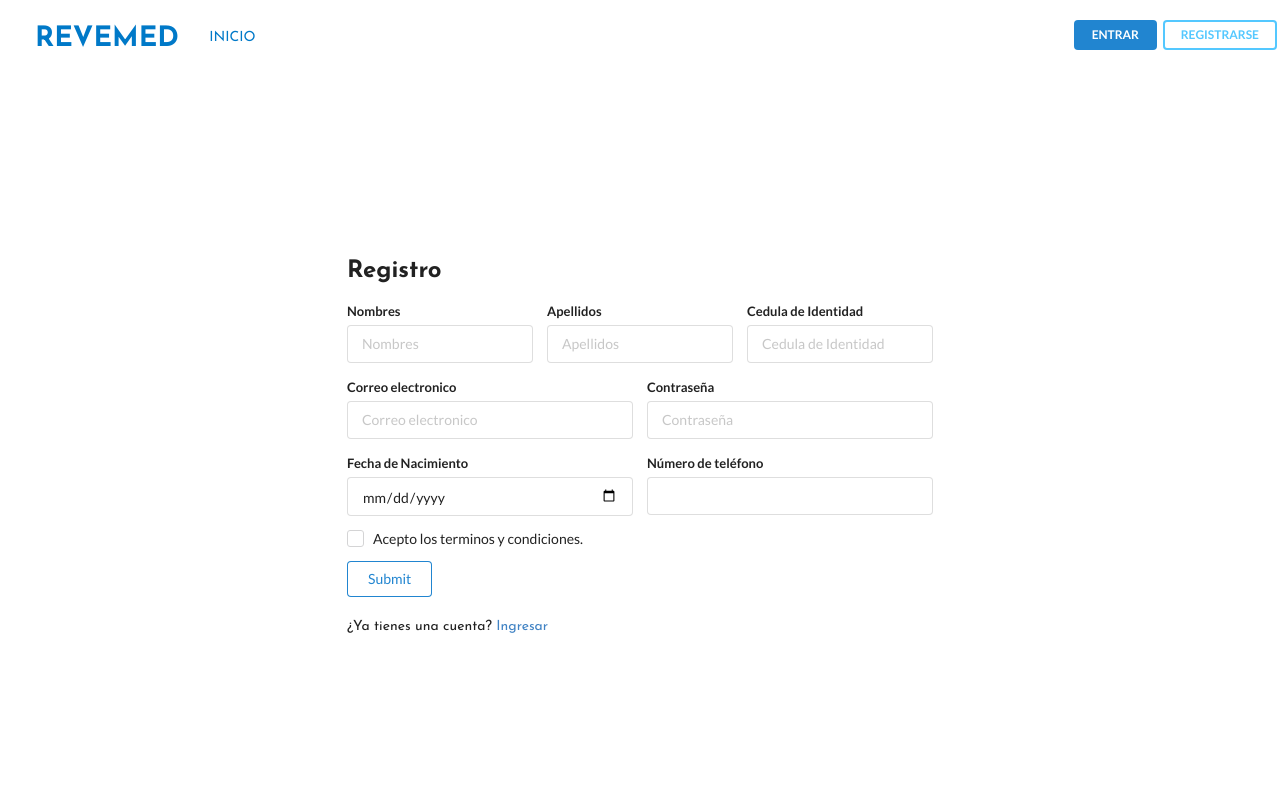
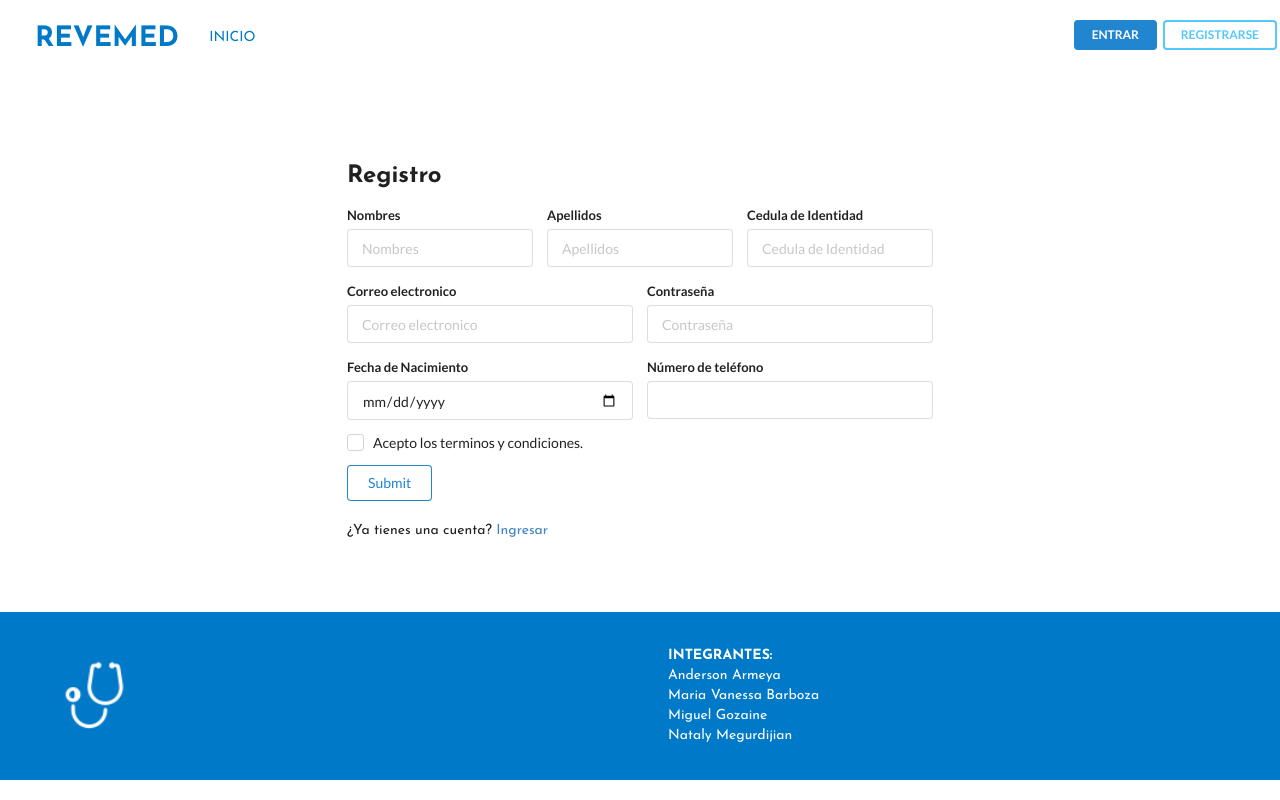
Before and after one commit to andyengit/medical-appointment, a PHP site: page /proyecto/user/register in a window 1280 px wide. Run offline with PHP 8.4, Linux system fonts and the light colour scheme; some libraries are stand-ins or nearby versions.

Commit message:
cambio de estilos

```diff
--- a/assets/css/styles.css
+++ b/assets/css/styles.css
@@ -52,6 +52,12 @@ table tr {
     border-top: 1px solid;
 }
 
+body {
+    display: flex;
+    flex-wrap: wrap;
+    justify-content: space-between;
+}
+
 
 /* --------------------------------------------------
 					topHeader
@@ -64,6 +70,7 @@ table tr {
     height: 5rem;
     width: 100vw;
     overflow: hidden;
+    justify-content: flex-start;
 }
 
 .topHeader .logo {
@@ -113,13 +120,25 @@ table tr {
 				MODULOS
 -----------------------------------------------------*/
 
-.body {
+main {
+    justify-content: center;
+    align-items: center;
+    min-height: 30vw;
+    margin: auto;
     margin-top: 2rem;
     margin-bottom: 2rem;
+    max-width: 85vw;
+}
+
+.mid {
+    max-width: 85vw;
+    display: flex;
     justify-content: center;
     align-items: center;
-    height: 28vw;
+    min-height: 30vw;
     margin: auto;
+    margin-top: 2rem;
+    margin-bottom: 2rem;
 }
 
 
@@ -129,6 +148,10 @@ table tr {
 
 
 /*------- NOTICIAS-------------*/
+
+.noticia {
+    justify-content: flex-start;
+}
 
 .noticia .contenedor {
     position: relative;
@@ -170,14 +193,12 @@ table tr {
 .nav-menu {
     display: flex;
     flex-wrap: wrap;
-    border-radius: 1rem;
-    max-width: 80rem;
     margin: auto;
+    width: 80vw;
 }
 
 .nav-sel {
     display: flex;
-    flex-direction: column;
     background-color: var(--main-color);
     flex: 1 1 18rem;
     height: 9rem;
@@ -206,15 +227,9 @@ table tr {
     color: white;
 }
 
-.nav-menu .nav-sel a p {
-    padding-top: 0.5rem;
+.nav-menu .nav-sel a b {
+    padding-top: 0.6rem;
     text-align: center;
-}
-
-hr {
-    color: black;
-    size: 3;
-    width: 100%;
 }
 
 
@@ -223,6 +238,7 @@ hr {
 -----------------------------------------------------*/
 
 footer {
+    flex: flex-end;
     position: relative;
     width: 100%;
     bottom: 0;
--- a/libraries/core/views.php
+++ b/libraries/core/views.php
@@ -11,5 +11,6 @@ class Views
         }
         require_once ("views/layout/header.php");
         require_once($view);
+        require_once ("views/layout/footer.php");
     }
 }
--- a/views/layout/footer.php
+++ b/views/layout/footer.php
@@ -1,4 +1,5 @@
-<footer style="justify-content:flex-end">
+</main>
+<footer>
 	<div class="footer-img">
 		<img src="<?= base_url() ?>assets/img/estetos.png" alt="estetoscopio">
 	</div>
@@ -12,6 +13,7 @@
 		</ul>
 	</div>
 </footer>
+
 </body>
 
 </html>
--- a/views/layout/header.php
+++ b/views/layout/header.php
@@ -2,7 +2,7 @@
 
 <head>
     <meta charset="utf-8" />
-    <title>REVEMED - <?php $method ?></title>
+    <title>REVEMED</title>
     <link rel="shortcut icon" href="<?= base_url() ?>assets/img/estetos.png" type="image/x-icon">
     <link rel="stylesheet" href="<?= base_url() ?>assets/css/normalize.css">
     <link rel="stylesheet" href="<?= base_url() ?>assets/css/semantic.css">
@@ -12,15 +12,15 @@
     <script src="assets/javascript/semantic.js"></script>
 </head>
 
-<body style="display: flex; flex-direction:column;flex-wrap: wrap">
+<body>
     <!--HEADER-->
-    <header style="justify-content:flex-start;" class="topHeader">
+    <header class="topHeader">
         <div class="logo">
             <h1>REVEMED</h1>
         </div>
         <div class="divi">
             <ul>
-                <li><a href="<?= base_url()?>">INICIO</a></li>
+                <li><a href="<?= base_url() ?>">INICIO</a></li>
             </ul>
         </div>
         <div class="cuenta">
--- a/views/login.php
+++ b/views/login.php
@@ -1,4 +1,4 @@
-<section class="body">
+<main class="mid">
     <div class="cont">
     <h4 class="ui dividing">Iniciar sesión</h4>
         <form class="ui form">
@@ -16,4 +16,3 @@
         <br>
         <p>¿No tienes una cuenta? <a href="index?go=registro">Registrate</a></p>
     </div>
-</section>
--- a/views/register.php
+++ b/views/register.php
@@ -2,64 +2,55 @@
 
 session_start();
 
-if(isset($_SESSION["register"]) && $_SESSION["register"]) {
+if (isset($_SESSION["register"]) && $_SESSION["register"]) {
     $register = true;
     session_destroy();
     $_SESSION = null;
 }
 ?>
-
-<section class="body">
+<main class="mid">
 
     <div class="cont">
 
         <h2>Registro</h2>
 
-        <?php if(isset($_SESSION['errors']) && !empty($_SESSION['errors'])): ?>
+        <?php if (isset($_SESSION['errors']) && !empty($_SESSION['errors'])) : ?>
             <div class='ui attached negative message'>
                 <ul class='list'>
-                <?php foreach($_SESSION["errors"] as $error): ?>
-                        <li><?=$error?></li>
+                    <?php foreach ($_SESSION["errors"] as $error) : ?>
+                        <li><?= $error ?></li>
                     <?php endforeach ?>
                 </ul>
             </div>
             <br>
         <?php endif ?>
 
-        <?php if(isset($register) && $register): ?>
+        <?php if (isset($register) && $register) : ?>
             <div class="ui attached success message">
                 <p>Registro de usuario completado.</p>
             </div>
         <?php endif ?>
 
-        <form class="ui form" method="POST" action="<?=base_url()?>user/validate" id="register-form">
+        <form class="ui form" method="POST" action="<?= base_url() ?>user/validate" id="register-form">
 
             <div class="fields">
                 <div class="field">
                     <label>Nombres</label>
-                        <input type="text" placeholder="Nombres" id="name" name="name"
-                            value="<?= isset($_SESSION['name']) ? $_SESSION['name'] : '' ?>"
-                        >
+                    <input type="text" placeholder="Nombres" id="name" name="name" value="<?= isset($_SESSION['name']) ? $_SESSION['name'] : '' ?>">
                 </div>
                 <div class="field">
                     <label>Apellidos</label>
-                        <input type="text" placeholder="Apellidos" id="lastName" name="lastName"
-                            value="<?= isset($_SESSION['lastName']) ? $_SESSION['lastName'] : '' ?>"
-                        >
+                    <input type="text" placeholder="Apellidos" id="lastName" name="lastName" value="<?= isset($_SESSION['lastName']) ? $_SESSION['lastName'] : '' ?>">
                 </div>
                 <div class="field">
                     <label>Cedula de Identidad</label>
-                        <input type="number" placeholder="Cedula de Identidad" id="ci" name="ci"
-                            value="<?= isset($_SESSION['ci']) ? $_SESSION['ci'] : '' ?>"
-                        >
+                    <input type="number" placeholder="Cedula de Identidad" id="ci" name="ci" value="<?= isset($_SESSION['ci']) ? $_SESSION['ci'] : '' ?>">
                 </div>
             </div>
             <div class="two fields">
                 <div class="field">
                     <label>Correo electronico</label>
-                        <input type="email" placeholder="Correo electronico" id="email" name="email"
-                            value="<?= isset($_SESSION['email']) ? $_SESSION['email'] : '' ?>"
-                        >
+                    <input type="email" placeholder="Correo electronico" id="email" name="email" value="<?= isset($_SESSION['email']) ? $_SESSION['email'] : '' ?>">
                 </div>
                 <div class="field">
                     <label>Contraseña</label>
@@ -89,11 +80,10 @@ if(isset($_SESSION["register"]) && $_SESSION["register"]) {
         <p>¿Ya tienes una cuenta? <a href="index.php?controller=user&action=login">Ingresar</a></p>
 
     </div>
-</section>
 
     <?php
 
-if(isset($_SESSION)) {
+    if (isset($_SESSION)) {
         session_destroy();
         $_SESSION = null;
     }
```
Also changed, not shown: views/inicio.php (+6 -31 lines). Lines whose indentation alone changed are shown as unchanged.
